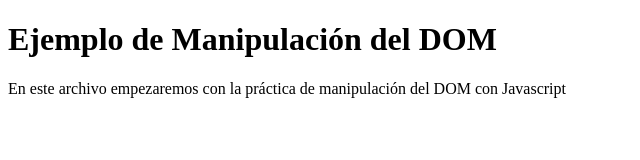
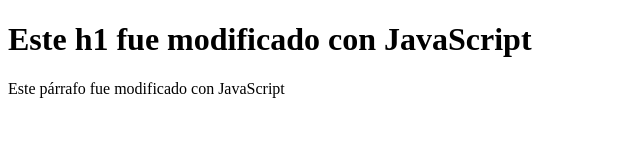
Before and after one commit to Pancratzia/JavaScript-Practice, a plain HTML site: page 13-ManejandoElDOM/index.html in a window 1280 px wide. Shown: the whole page, without its empty margins (0-640 px from the left). Drawn offline with Linux system fonts and the light colour scheme.

Commit message:
Modificando el innerHTML de un elemento

```diff
--- a/13-ManejandoElDOM/index.html
+++ b/13-ManejandoElDOM/index.html
@@ -11,11 +11,15 @@
     <p id="text">En este archivo empezaremos con la práctica de manipulación del DOM con Javascript</p>
 
     <script>
+        //el script debe estar después de los elementos que se quieren manipular
         let heading = document.getElementById("heading");
         console.log(`El heading es de tipo: ${typeof heading}`);
         console.log(`Valor del heading: ${heading.innerHTML}`);
-        let text = document.getElementById("text").innerHTML;
-        console.log(`Valor del texto: ${text}`);
+        let text = document.getElementById("text");
+        console.log(`Valor del texto: ${text.innerHTML}`);
+
+        text.innerHTML = 'Este párrafo fue modificado con JavaScript';
+        heading.innerHTML = 'Este h1 fue modificado con JavaScript';
     </script>
 
 </body>
```
